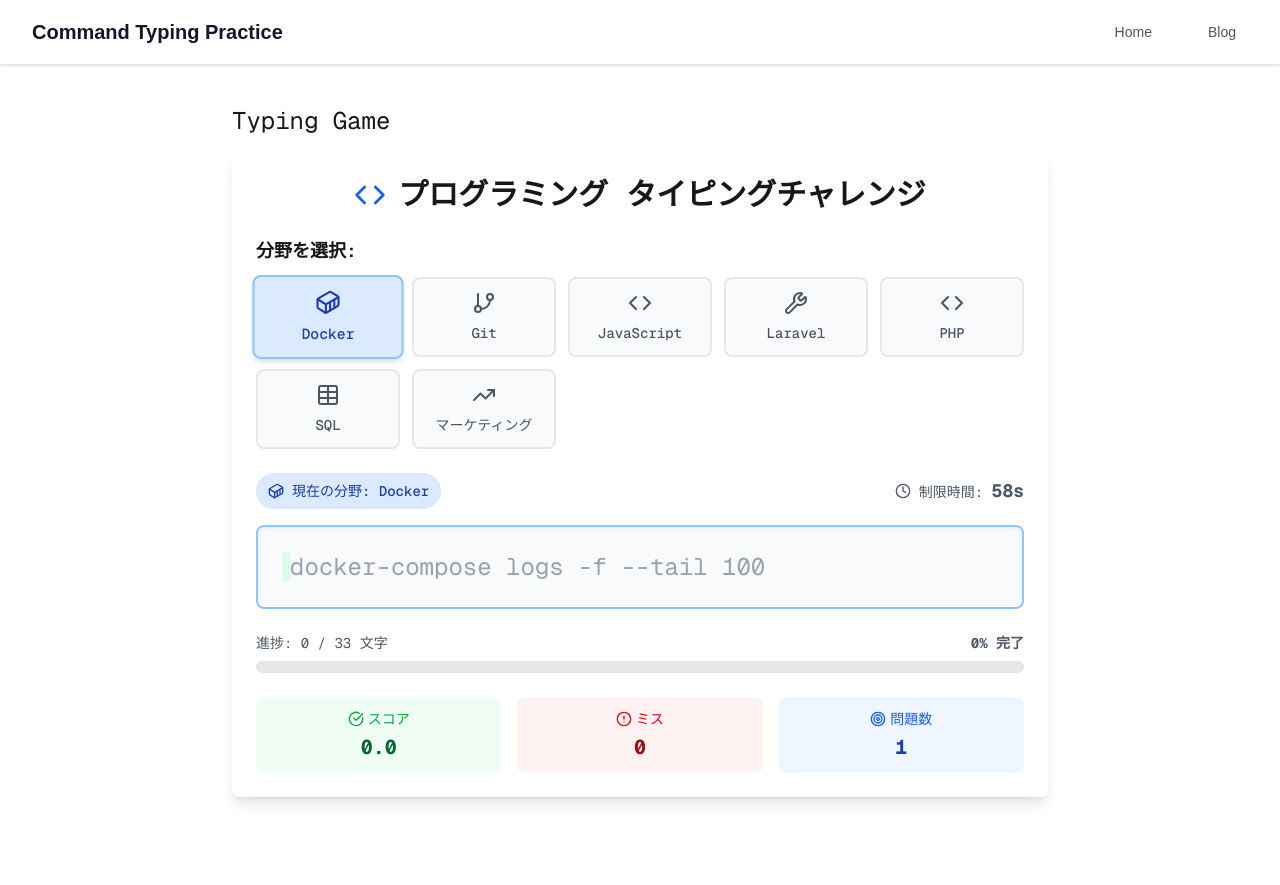
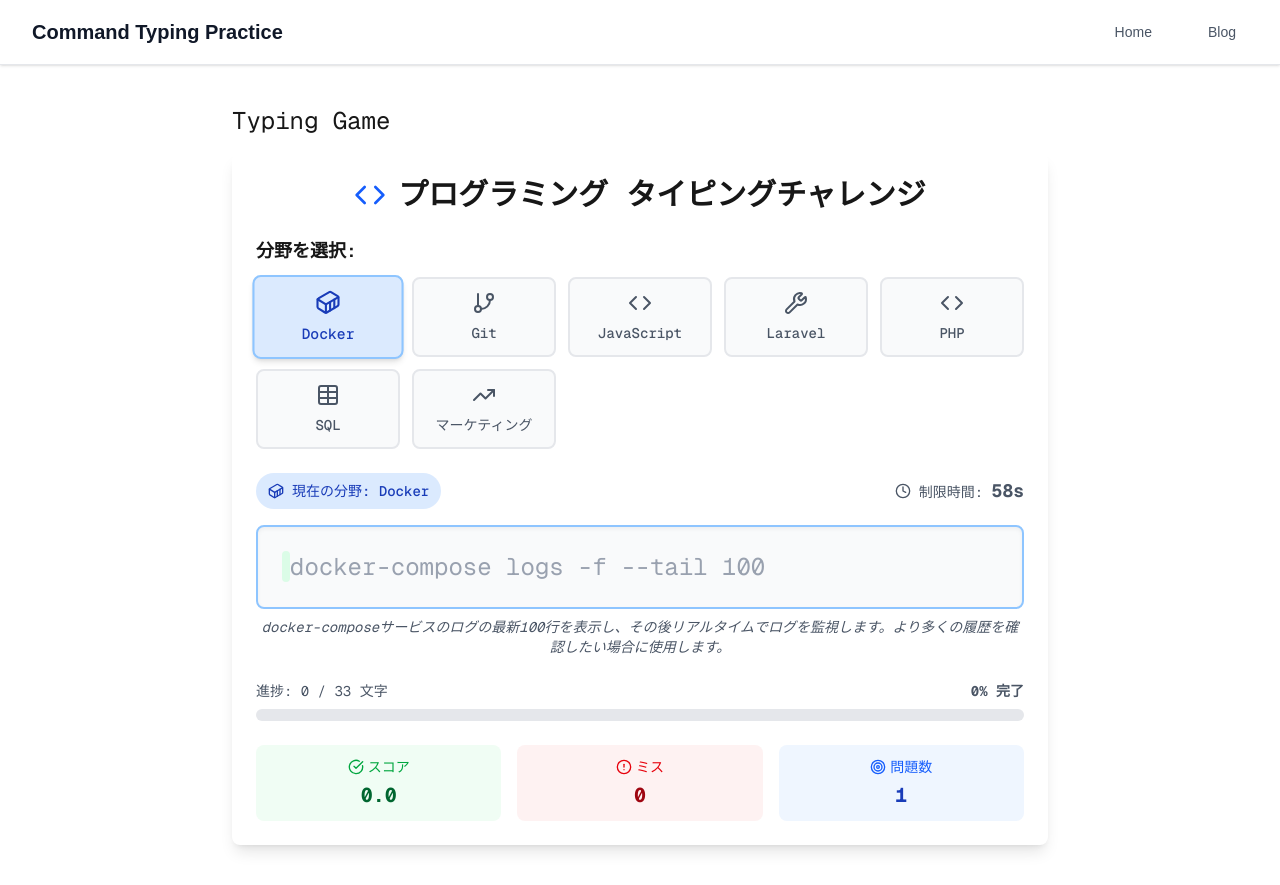
Before and after one commit to idw-coder/command-typing-practice, a Next.js app: page /command-typing-practice/ in a window 1280 px wide. Both pictures are taken after a click on the button "ゲーム開始". Before the commit the page ends 837 px from the top, so only its background shows below. Built offline with nearby package versions, Linux system fonts and the light colour scheme.

Commit message:
TypingGameコンポーネントに現在の出題データの説明を表示する機能を追加しました。入力状況に応じたフィードバックの表示部分を整理し、スタイルを調整しました。

```diff
--- a/src/app/components/TypingGame.tsx
+++ b/src/app/components/TypingGame.tsx
@@ -134,6 +134,7 @@ export default function TypingGame() {
   // 現在の出題データ
   const currentEntry = shuffledList[currentWordIndex];
   const currentCommand = currentEntry?.command ?? '';
+  const currentDescription = currentEntry?.description ?? '';
 
   // 表示用ローマ字（長音は必ず'-'、連続母音も'-'に置換）
   let displayRomajiCommand = isJapaneseCategory
@@ -351,8 +352,14 @@ export default function TypingGame() {
                       <span className="text-gray-400">{displayRomajiCommand.slice(typed.length)}</span>
                     </span>
                   </div>
+                {currentDescription && (
+                  <div className="text-sm text-gray-600 mt-2 text-center italic">
+                    {currentDescription}
+                  </div>
+                )}
               </>
             ) : (
+              <>
                 <div
                   className={`min-h-[80px] p-6 rounded-lg font-mono text-2xl shadow-inner transition-colors duration-200 border-2
                     ${inputStatus === 'success' ? 'bg-green-50 border-green-400' : inputStatus === 'error' ? 'bg-red-50 border-red-400' : 'bg-gray-50 border-blue-300'}`}
@@ -362,6 +369,12 @@ export default function TypingGame() {
                     <span className="text-gray-400">{currentCommand.slice(typed.length)}</span>
                   </span>
                 </div>
+                {currentDescription && (
+                  <div className="text-sm text-gray-600 mt-2 text-center italic">
+                    {currentDescription}
+                  </div>
+                )}
+              </>
             )}
           </div>
 
```
Lines whose indentation alone changed are shown as unchanged.
